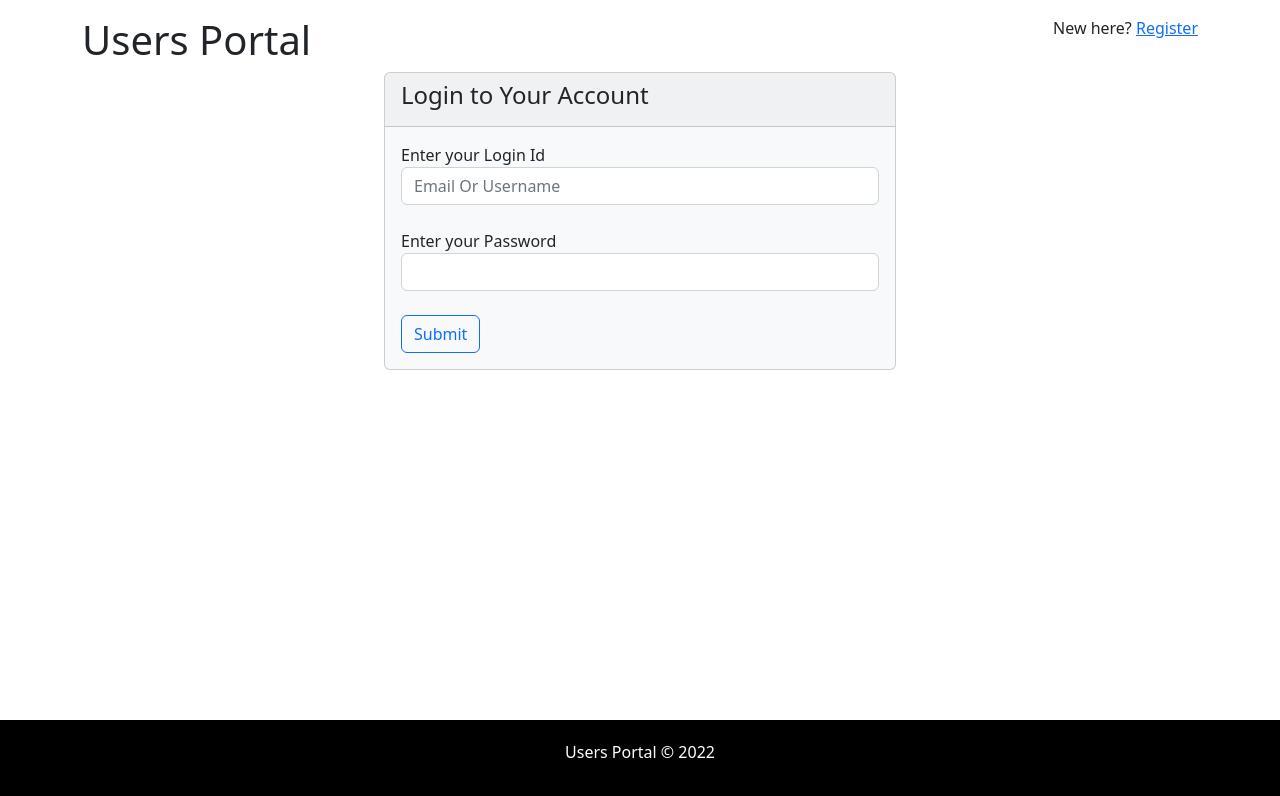
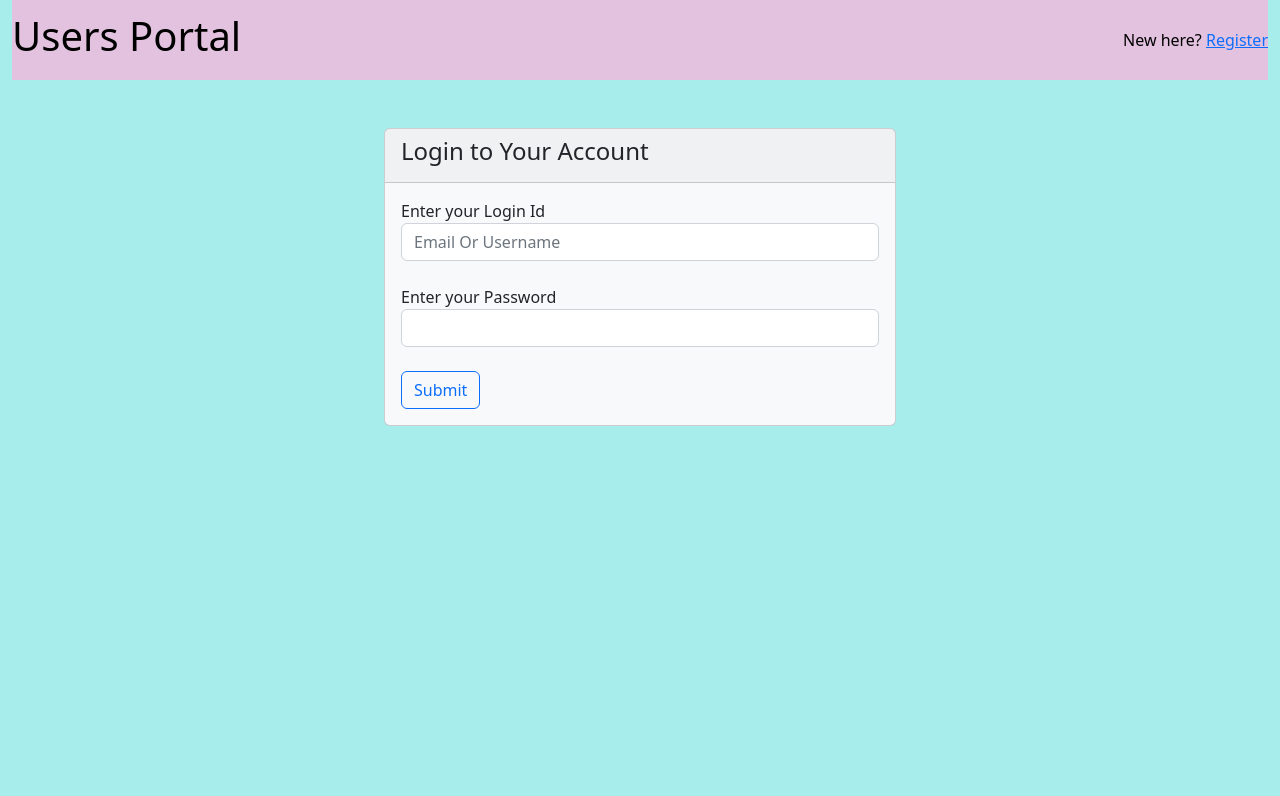
Before and after one commit to yadav-pratik/User-Database, a React (Create React App) app in the folder client/: page / in a window 1280 px wide. Shown: the top 796 px of the page. Built offline with nearby package versions, Linux system fonts and the light colour scheme.

Commit message:
client : given background color to navbar and body

```diff
--- a/client/public/index.html
+++ b/client/public/index.html
@@ -26,7 +26,7 @@
     -->
     <title>React App</title>
   </head>
-  <body>
+  <body style="background : #a6edeb">
     <noscript>You need to enable JavaScript to run this app.</noscript>
     <div id="root"></div>
     <!--
--- a/client/src/App.js
+++ b/client/src/App.js
@@ -2,14 +2,12 @@ import React from "react"
 
 import NavBar from "./components/NavBar";
 import Body from "./components/Body";
-import Footer from "./components/Footer";
 
 const App = (props) => {
   return (
-    <div className="container">
+    <div className="container-fluid">
       <NavBar />
       <Body />
-      <Footer />
     </div>
   );
 }
--- a/client/src/components/Footer.js
+++ /dev/null
@@ -1,14 +0,0 @@
-import React from "react";
-
-const Footer = (props) => {
-    return (
-        <div
-            className="d-flex justify-content-center align-items-center fixed-bottom"
-            style={{backgroundColor : 'black', color : 'white', height : '10vh', minHeight : '20px'}}
-        >
-            <p>Users Portal © 2022</p>
-        </div>
-    )
-}
-
-export default Footer
--- a/client/src/components/NavBar.js
+++ b/client/src/components/NavBar.js
@@ -25,7 +25,10 @@ const NavBar = (props) => {
     }
 
     return (
-        <div className="d-flex justify-content-between mt-3 sticky-top">
+        <div
+            className="d-flex justify-content-between align-items-center sticky-top"
+            style={{backgroundColor : '#e3c2df', color : 'black', height : '10vh', minHeight : '60px', maxHeight : '100px'}}
+        >
             <h1>Users Portal</h1>
             {isLogged ? (
                     <div>
--- a/client/src/components/authentication/Login.js
+++ b/client/src/components/authentication/Login.js
@@ -62,7 +62,7 @@ const Login = (props) => {
     }
 
     return (
-        <div className="d-flex justify-content-center">
+        <div className="d-flex justify-content-center mt-5">
             <div className="card bg-light mb-3" style={{width : '40vw', minWidth : '300px'}}>
                 <div className="card-header"><h4>Login to Your Account</h4></div>
                 <div className="card-body">
--- a/client/src/components/authentication/Register.js
+++ b/client/src/components/authentication/Register.js
@@ -14,7 +14,7 @@ const Register = (props) => {
    }
 
     return (
-        <div className="d-flex justify-content-center">
+        <div className="d-flex justify-content-center mt-3">
             <div className="card bg-light mb-3" style={{width : '40vw', minWidth : '300px'}}>
             <div className="card-header"><h4>Register as a New Account</h4></div>
             <div className="card-body">
--- a/client/src/components/reused/UserForm.js
+++ b/client/src/components/reused/UserForm.js
@@ -119,9 +119,9 @@ const UserForm = (props) => {
             errors.city = "You must select one City"
         }
 
-        // if(image.length === 0){
-        //     errors.image = "You must select an image for Profile"
-        // }
+        if(image.length === 0){
+            errors.image = "You must select an image for Profile"
+        }
     }
 
     const handleSubmit = (e) => {
```
